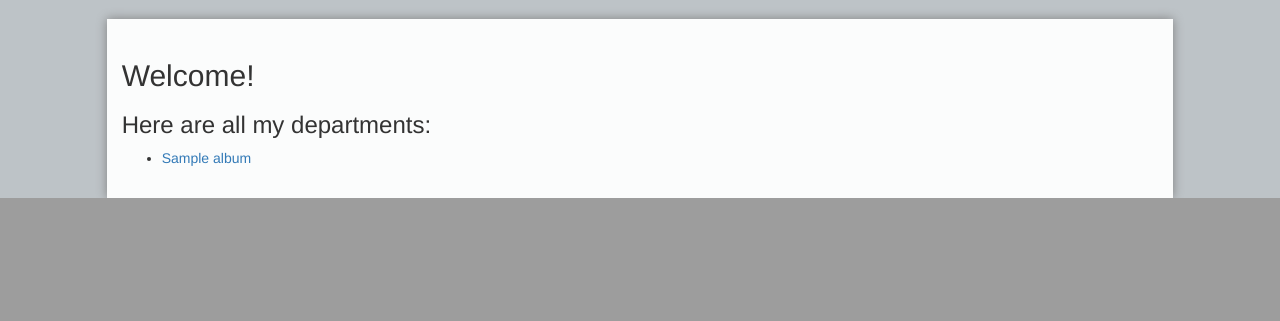
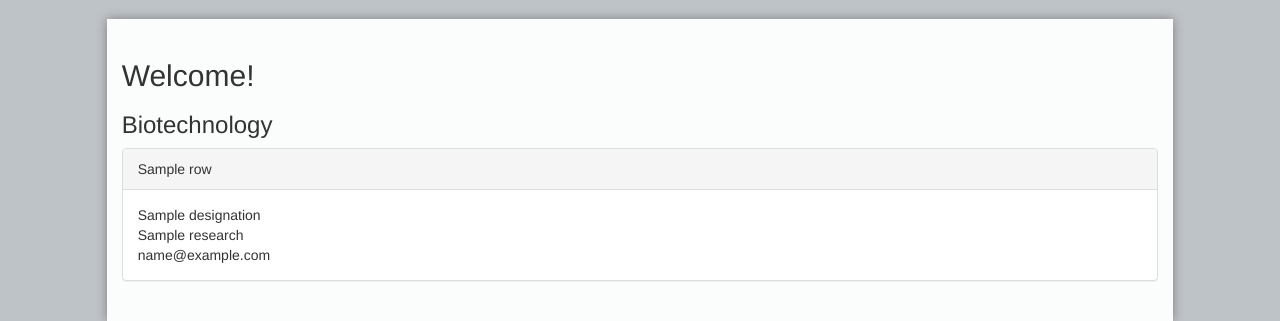
Before and after one commit to AbhijeetPadhy/SemanticPortal, a Django app: template department/templates/department/detail.html in a window 1280 px wide. Shown: the part 939-1260 px from the top of the page. Before the commit the page ends 1137 px from the top, so only its background shows below. Run offline with Django 3.2, Linux system fonts and the light colour scheme; data comes from the database, SQL or seed files in the repository; tables that the repository leaves empty hold one stand-in row (values such as "Sample post"); the template is opened without the code that fills it: values that come from a table or form of the project are taken from there, most other values are stand-ins (such as "Sample title", 1, 10 or a date in 2020); some libraries are stand-ins or nearby versions.

Commit message:
Modified detail.html to display contents from rdf files

```diff
--- a/department/templates/department/detail.html
+++ b/department/templates/department/detail.html
@@ -2,15 +2,20 @@
 
 {% block body %}
   <h2>Welcome!</h2>
-  {% if all_departments %}
-    <h3>Here are all my departments: </h3>
-    <ul>
-      {% for dep in all_departments %}
-        <li><a href="{% url 'department:detail' dep.Name%}">{{ album.Name }}</a></li>
-      {% endfor %}
-    </ul>
+  {% if dep.Name %}
+    <h3>{{ dep.Name }} </h3>
+    {% for row in res1 %}
+    <div class="panel panel-default">
+      <div class="panel-heading">{{ row.name }}</div>
+      <div class="panel-body">
+        {{ row.designation }}<br>
+        {{ row.research }}<br>
+        {{ row.email }}
+      </div>
+    </div>
+    {% endfor %}
   {% else %}
-    <h3>You don't have any Departments</h3>
+    <h3>Invalid Department</h3>
   {% endif %}
 
 {% endblock %}
```
